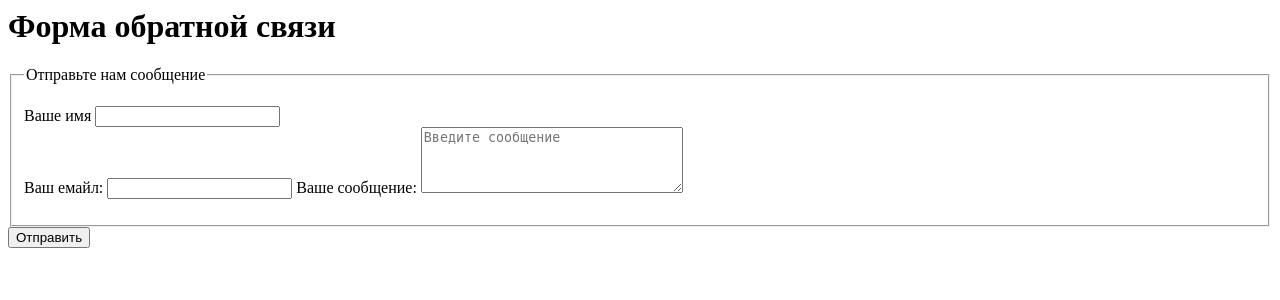
After one commit to tsnv76/pattern, a Python web app: template framework2/templates/inc-contacts-body.html in a window 1280 px wide. The commit adds this page. Shown: the top 300 px of the page. Run offline with Jinja, Linux system fonts and the light colour scheme; the template is opened without the code that fills it, so the values that code supplies are empty.

Commit message:
Commit lesson2

```diff
--- /dev/null
+++ b/framework2/templates/inc-contacts-body.html
@@ -0,0 +1,17 @@
+<div class="content">
+    <h1>Форма обратной связи</h1>
+    <form action="" method="post">
+        <fieldset>
+            <legend>Отправьте нам сообщение</legend>
+            <p>
+                <label class="title" for="name">Ваше имя</label>
+                    <input type="text" name="name" id="name"><br />
+                <label class="title" for="email">Ваш емайл:</label>
+                    <input type="text" name="email" id="email">
+                <label class="mess" for="mess">Ваше сообщение:</label>
+                    <textarea id="mess" name="mess" cols="30" rows="4" placeholder="Введите сообщение"></textarea>
+            </p>
+        </fieldset>
+        <div class="submit"><input type="submit" value="Отправить"></div>
+    </form>
+</div>
--- a/framework2/templates/inc-menu.html
+++ b/framework2/templates/inc-menu.html
@@ -1,5 +1,6 @@
 <div class="menu">
     <li><a href="/">Главная</a></li>
     <li><a href="/about/">О нас </a></li>
+    <li><a href="/contacts/">Контакты</a></li>
 </div>
 <hr>
--- a/framework2/templates/inc-style.html
+++ b/framework2/templates/inc-style.html
@@ -28,6 +28,10 @@
         outline: none;}
     input[type="text"]:focus,
     input[type="text"]:hover {
+        background-color: #d0e2f0;
+        border: 1px solid #999999;}
+    input[type="mess"]:focus,
+    input[type="mess"]:hover {
         background-color: #d0e2f0;
         border: 1px solid #999999;}
     input[type="submit"] {
--- a/framework2/urls.py
+++ b/framework2/urls.py
@@ -1,7 +1,8 @@
-from views import Index, About
+from views import Index, About, Contacts
 
 # Набор привязок: путь-контроллер
 routes = {
     '/': Index(),
     '/about/': About(),
+    '/contacts/': Contacts(),
 }
--- a/framework2/views.py
+++ b/framework2/views.py
@@ -11,3 +11,9 @@ class Index:
 class About:
     def __call__(self, request):
         return '200 OK', render('about.html')
+
+
+# Класс-контроллер - Страница "Контакты"
+class Contacts:
+    def __call__(self, request):
+        return '200 OK', render('contacts.html')
```
Also changed, not shown: framework2/templates/contacts.html (added, +16 -0 lines), framework2/templates/inc-index-body.html (+1 -12 lines), readme.md, 1 other file.
